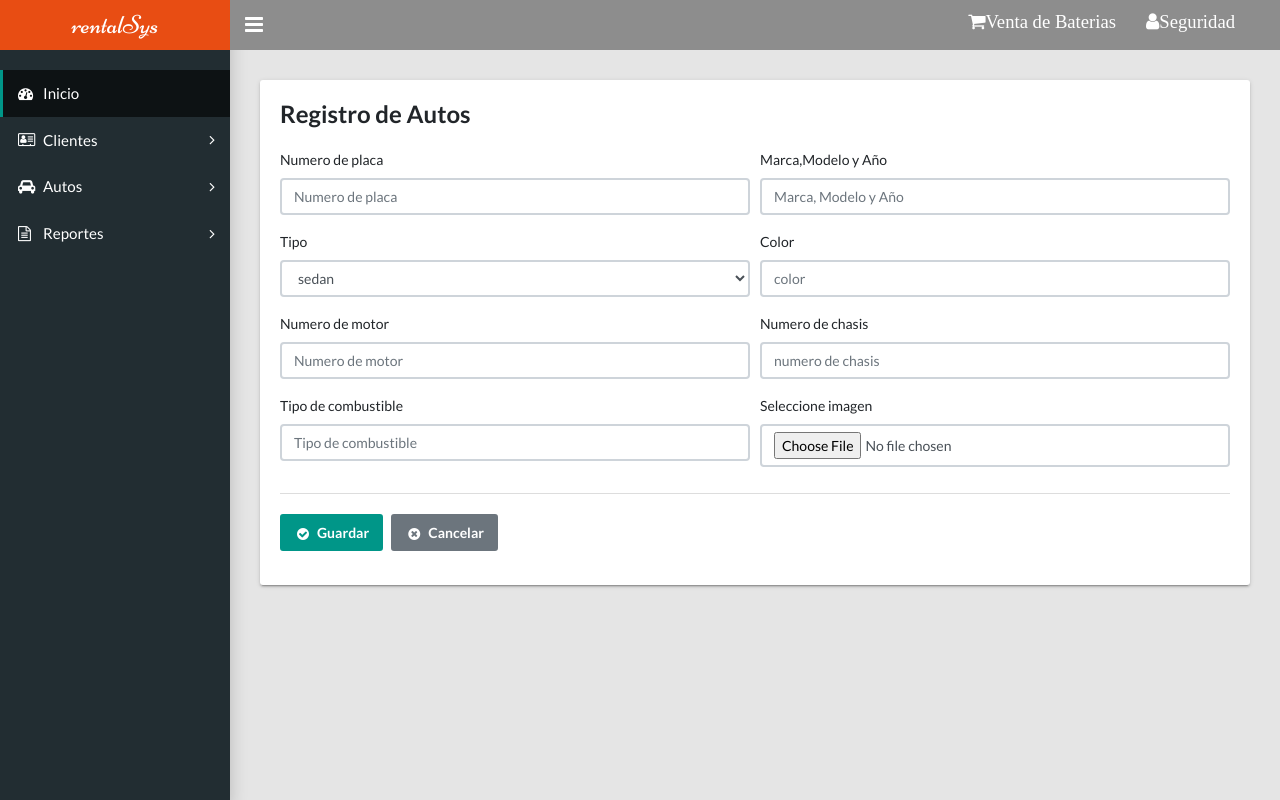
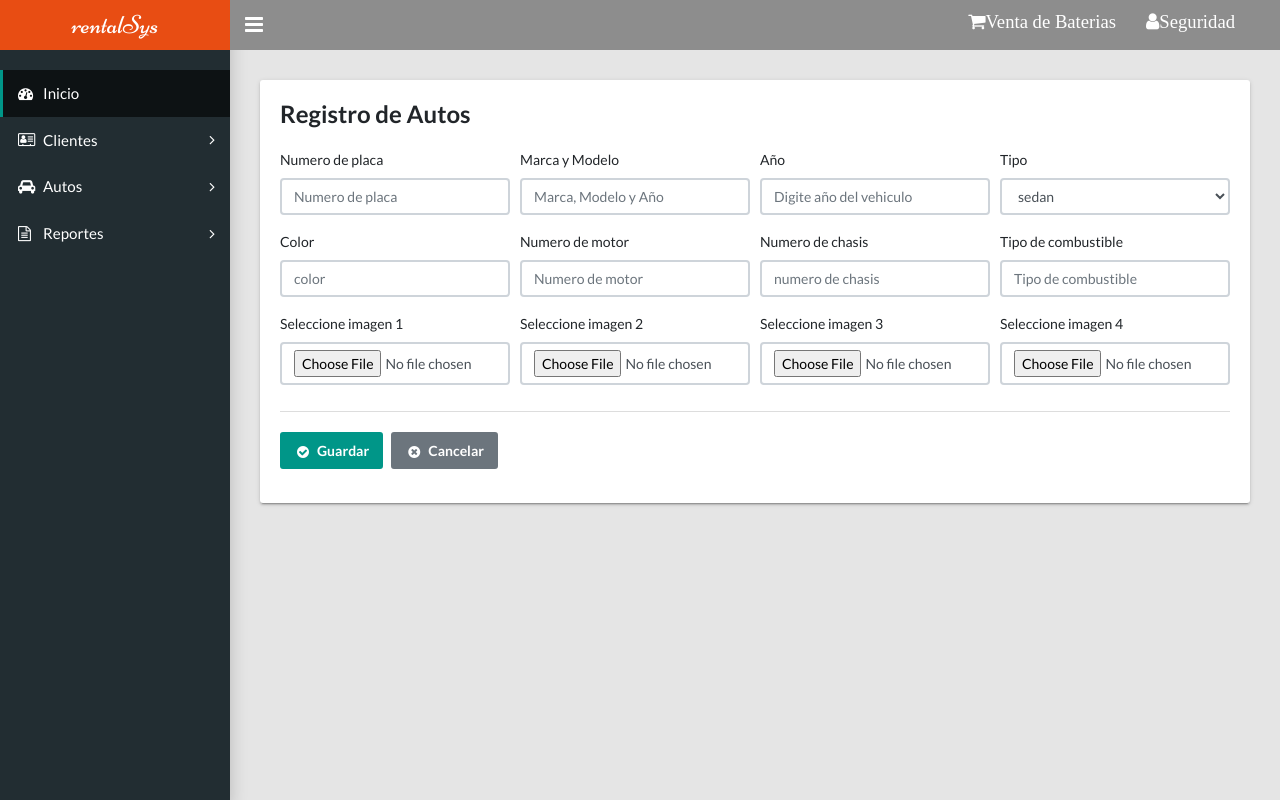
Before and after one commit to JHarvin/SIRA, a PHP site: page /Vistas/registrar_auto.php in a window 1280 px wide. Run offline with PHP 8.4, Linux system fonts and the light colour scheme; some libraries are stand-ins or nearby versions.

Commit message:
mostrando las imagenes de los vehiculos

```diff
--- a/Controladores/ControladorRegistrarVehiculo.php
+++ b/Controladores/ControladorRegistrarVehiculo.php
@@ -16,8 +16,15 @@ class RegistrarVehiculoController{
         "numero_motor"=>$_POST["numero_motor"],
         "chasis"=>$_POST["chasis"],
         "tcombustible"=>$_POST["tcombustible"],
+                "ano"=>$_POST["ano"],
         "nombreimagen"=>$_FILES["imagen"]["name"],
-        "imagen"=>$_FILES["imagen"]["tmp_name"]);
+        "imagen"=>$_FILES["imagen"]["tmp_name"],
+        "nombreimagen2"=>$_FILES["imagen2"]["name"],
+        "imagen2"=>$_FILES["imagen2"]["tmp_name"],
+        "nombreimagen3"=>$_FILES["imagen3"]["name"],
+        "imagen3"=>$_FILES["imagen3"]["tmp_name"],
+        "nombreimagen4"=>$_FILES["imagen4"]["name"],
+        "imagen4"=>$_FILES["imagen4"]["tmp_name"]);
 
 
            $respuesta=VehiculosModel::registroVehiculoModel($datosController,"tvehiculos");
@@ -93,6 +100,10 @@ class RegistrarVehiculoController{
                   </div>
                   </td>
                  <td hidden>'.$item["imagen"].'</td>
+                 <td hidden>'.$item["imagen2"].'</td>
+                 <td hidden>'.$item["imagen3"].'</td>
+                 <td hidden>'.$item["imagen4"].'</td>
+
                 </tr>
 
         ';
--- a/Modelos/ModeloVehiculos.php
+++ b/Modelos/ModeloVehiculos.php
@@ -8,15 +8,51 @@ class VehiculosModel extends Conexion{
         //----configuramos para guardar la imagen en una carpeta
         //--lo guardamos en variables el nombre de la imagen el archivo de tipo png, jpg
         // o como sea el tipo de imagen
-
+        #---------Nota....................................
+        #Se usara la misma direccion para todas las imagenes solo se ira agregando
+        #Un identificador por ejemplo $ruta1,$ruta2 y asi sucesivamente hasta con
+        #Todas las variables que lleven numero despues......................
+        //Para imagen 1
         $nombreImagen=$datosModel["nombreimagen"];
         $archivo=$datosModel["imagen"];
         $ruta="../vehicles";
         $ruta=$ruta."/".$nombreImagen;
         //--------se mueve el archivo a la ruta en especifico donde se guardara la imagen
         move_uploaded_file($archivo,$ruta);
+        //......fin para imagen 1
+        #------------------------------------------
+        #------Imagen 2----------------------------
+
+         $nombreImagen2=$datosModel["nombreimagen2"];
+        $archivo2=$datosModel["imagen2"];
+        $ruta2="../vehicles";
+        $ruta2=$ruta2."/".$nombreImagen2;
+        //--------se mueve el archivo a la ruta en especifico donde se guardara la imagen
+        move_uploaded_file($archivo2,$ruta2);
+
+        #----------------------fin imagen 2
+
+        #-------------imagen 3----------------------------
+
+         $nombreImagen3=$datosModel["nombreimagen3"];
+        $archivo3=$datosModel["imagen3"];
+        $ruta3="../vehicles";
+        $ruta3=$ruta3."/".$nombreImagen3;
+        //--------se mueve el archivo a la ruta en especifico donde se guardara la imagen
+        move_uploaded_file($archivo3,$ruta3);
+
+        #------------fin imagen 3-------------------------
+        #------------imagen 4-----------------------------
+         $nombreImagen4=$datosModel["nombreimagen4"];
+        $archivo4=$datosModel["imagen4"];
+        $ruta4="../vehicles";
+        $ruta4=$ruta4."/".$nombreImagen4;
+        //--------se mueve el archivo a la ruta en especifico donde se guardara la imagen
+        move_uploaded_file($archivo4,$ruta4);
+        #------------fin imagen 4-------------------------
+
         //---------------luego se inserta a la bd por pdo
-        $stmt =Conexion::conectar()->prepare("INSERT INTO $tabla(numero_de_placa, marca, tipo, color, numeromotor, numerochasis, tipocombustible, imagen) VALUES (:placa,:marca,:tipo,:color,:numero_motor,:chasis,:tcombustible,:imagen)");
+        $stmt =Conexion::conectar()->prepare("INSERT INTO $tabla(numero_de_placa, marca, tipo, color, numeromotor, numerochasis, tipocombustible, imagen, imagen2, imagen3, imagen4, year) VALUES (:placa,:marca,:tipo,:color,:numero_motor,:chasis,:tcombustible,:imagen,:imagen2,:imagen3,:imagen4,:year)");
 
         $stmt->bindParam(":placa",$datosModel["placa"],PDO::PARAM_STR);
         $stmt->bindParam(":marca",$datosModel["marca"],PDO::PARAM_STR);
@@ -25,7 +61,11 @@ class VehiculosModel extends Conexion{
         $stmt->bindParam(":chasis",$datosModel["chasis"],PDO::PARAM_STR);
         $stmt->bindParam(":tcombustible",$datosModel["tcombustible"],PDO::PARAM_STR);
         $stmt->bindParam(":imagen",$ruta,PDO::PARAM_STR);
+        $stmt->bindParam(":imagen2",$ruta2,PDO::PARAM_STR);
+        $stmt->bindParam(":imagen3",$ruta3,PDO::PARAM_STR);
+        $stmt->bindParam(":imagen4",$ruta4,PDO::PARAM_STR);
          $stmt->bindParam(":color",$datosModel["color"],PDO::PARAM_STR);
+        $stmt->bindParam(":year",$datosModel["ano"],PDO::PARAM_INT);
 
         if($stmt->execute()){
             return "success";
--- a/Vistas/registrar_auto.php
+++ b/Vistas/registrar_auto.php
@@ -4,7 +4,7 @@ require_once"../Controladores/ControladorRegistrarVehiculo.php";
 <html lang="es">
 <head>
 
-    <title>Alquiler</title>
+    <title>Registrar Vehiculos</title>
     <meta charset="utf-8">
     <meta http-equiv="X-UA-Compatible" content="IE=edge">
     <meta name="viewport" content="width=device-width, initial-scale=1">
@@ -20,6 +20,8 @@ require_once"../Controladores/ControladorRegistrarVehiculo.php";
 
 
    <script src="../Vistas/js/validarVehiculos.js"></script>
+   <link href="https://cdnjs.cloudflare.com/ajax/libs/bootstrap-datepicker/1.5.0/css/bootstrap-datepicker.css" rel="stylesheet">
+
     <style>
     .funkyradio div {
   clear: both;
@@ -149,19 +151,22 @@ require_once"../Controladores/ControladorRegistrarVehiculo.php";
 
               <form method="post" enctype="multipart/form-data"     onsubmit="return validarVehiculo();">
               <div class="form-row">
-    <div class="form-group col-md-6">
+    <div class="form-group col-md-3">
       <label for="nplaca">Numero de placa</label>
       <input type="text" class="form-control" id="nplaca" name="nplaca" placeholder="Numero de placa" required>
     </div>
-    <div class="form-group col-md-6">
-      <label for="marca">Marca,Modelo y Año</label>
+    <div class="form-group col-md-3">
+      <label for="marca">Marca y Modelo</label>
       <input type="tel" class="form-control" id="marca" name="marca" placeholder="Marca, Modelo y Año" required>
+    </div>
+     <div class="form-group col-md-3">
+      <label for="ano">Año</label>
+      <input type="text" class="form-control" id="ano" name="ano" placeholder="Digite año del vehiculo" required>
     </div>
 
 
-
     <!--tipo de carro y color-->
-     <div class="form-group col-md-6">
+     <div class="form-group col-md-3">
       <label for="tipo">Tipo</label>
       <select name="tipo" id="tipo" class="form-control" required>
           <option value="sedan">sedan</option>
@@ -169,32 +174,47 @@ require_once"../Controladores/ControladorRegistrarVehiculo.php";
           <option value="camioneta">camioneta</option>
       </select>
     </div>
-    <div class="form-group col-md-6">
+    <div class="form-group col-md-3">
       <label for="color">Color</label>
       <input type="text" class="form-control" id="color" name="color" placeholder="color" required>
     </div>
 
 
-    <div class="form-group col-md-6">
+    <div class="form-group col-md-3">
       <label for="numero_motor">Numero de motor</label>
       <input id="numero_motor" name="numero_motor" type="text" class="form-control" placeholder="Numero de motor" required>
     </div>
-    <div class="form-group col-md-6">
+    <div class="form-group col-md-3">
       <label for="color">Numero de chasis</label>
       <input type="text" class="form-control" id="chasis" name="chasis" placeholder="numero de chasis" required>
     </div>
 
 
-    <div class="form-group col-md-6">
+    <div class="form-group col-md-3">
       <label for="tcombustible">Tipo de combustible</label>
       <input id="tcombustible" name="tcombustible" type="text" class="form-control" placeholder="Tipo de combustible" required>
     </div>
 
 
+     <!--Para imagenes-->
+     <div class="form-group col-md-3">
+         <label for="imagen">Seleccione imagen 1</label>
+ <input type="file" class="form-control" placeholder="imagen" id="imagen" name="imagen" required>
 
-     <div class="form-group col-md-6">
-         <label for="imagen">Seleccione imagen</label>
- <input type="file" class="form-control" placeholder="imagen" id="imagen" name="imagen" required>
+     </div>
+     <div class="form-group col-md-3">
+         <label for="imagen">Seleccione imagen 2</label>
+ <input type="file" class="form-control" placeholder="imagen" id="imagen2" name="imagen2" required>
+
+     </div>
+     <div class="form-group col-md-3">
+         <label for="imagen">Seleccione imagen 3</label>
+ <input type="file" class="form-control" placeholder="imagen" id="imagen3" name="imagen3" required>
+
+     </div>
+      <div class="form-group col-md-3">
+         <label for="imagen">Seleccione imagen 4</label>
+ <input type="file" class="form-control" placeholder="imagen" id="imagen4" name="imagen4" required>
 
      </div>
 
@@ -209,6 +229,10 @@ require_once"../Controladores/ControladorRegistrarVehiculo.php";
             </div>
 
                <?php
+                  #------------------------------------------------
+                  #Funcion para guardar esta esta en el controlador
+                  #Se guarda en el modelo en el controlador se valida
+                  #------------------------------------------------------
                   $registrar=new RegistrarVehiculoController();
                   $registrar->registrarVController();
                   ?>
@@ -241,10 +265,21 @@ require_once"../Controladores/ControladorRegistrarVehiculo.php";
     <script src="../js/bootstrap.min.js"></script>
     <script src="../js/main.js"></script>
     <script src="../js/toastr.js"></script>
+   <script src="../js/jquery.maskedinput.js"></script>
+
+ <script type="text/javascript">
+
+ jQuery(function($){
+            // Definimos las mascaras para cada input
+
+            $("#ano").mask("9999");
+        $("#nplaca").mask("P999-999");
+
+        });
 
 
+    </script>
 
-    <!--fin canvas-->
 
 
     <script>
@@ -331,13 +366,7 @@ require_once"../Controladores/ControladorRegistrarVehiculo.php";
 
     </script>
 
-    <script >
-$("#datepicker").datepicker( {
-    format: " yyyy", // Notice the Extra space at the beginning
-    viewMode: "years",
-    minViewMode: "years"
-});
-  </script>
+
 
     </body>
 </html>
```
Also changed, not shown: Vistas/listado_auto.php (+39 -11 lines), vehicles/CapturaPracticaHibernate2.PNG (added), vehicles/f2.PNG (added), vehicles/g1.PNG (added), vehicles/m2.png (added), vehicles/php.png (added).
